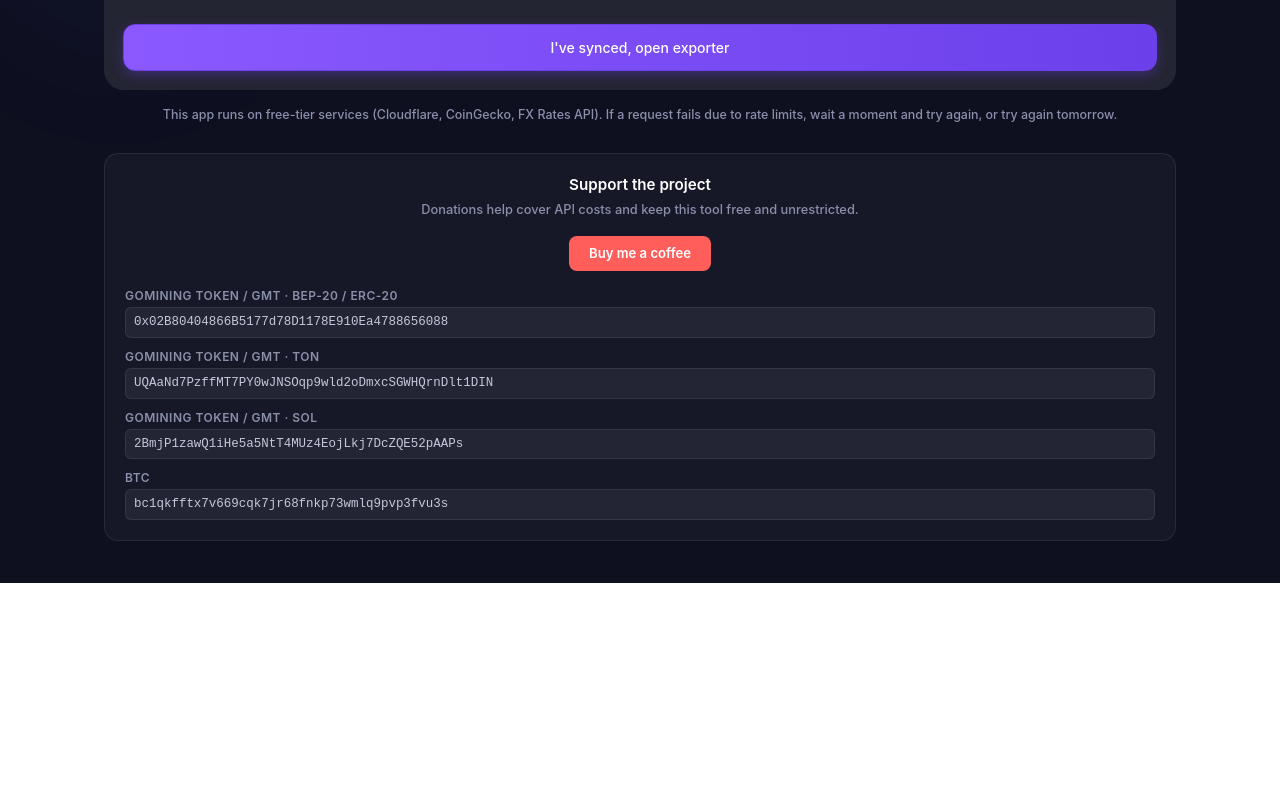
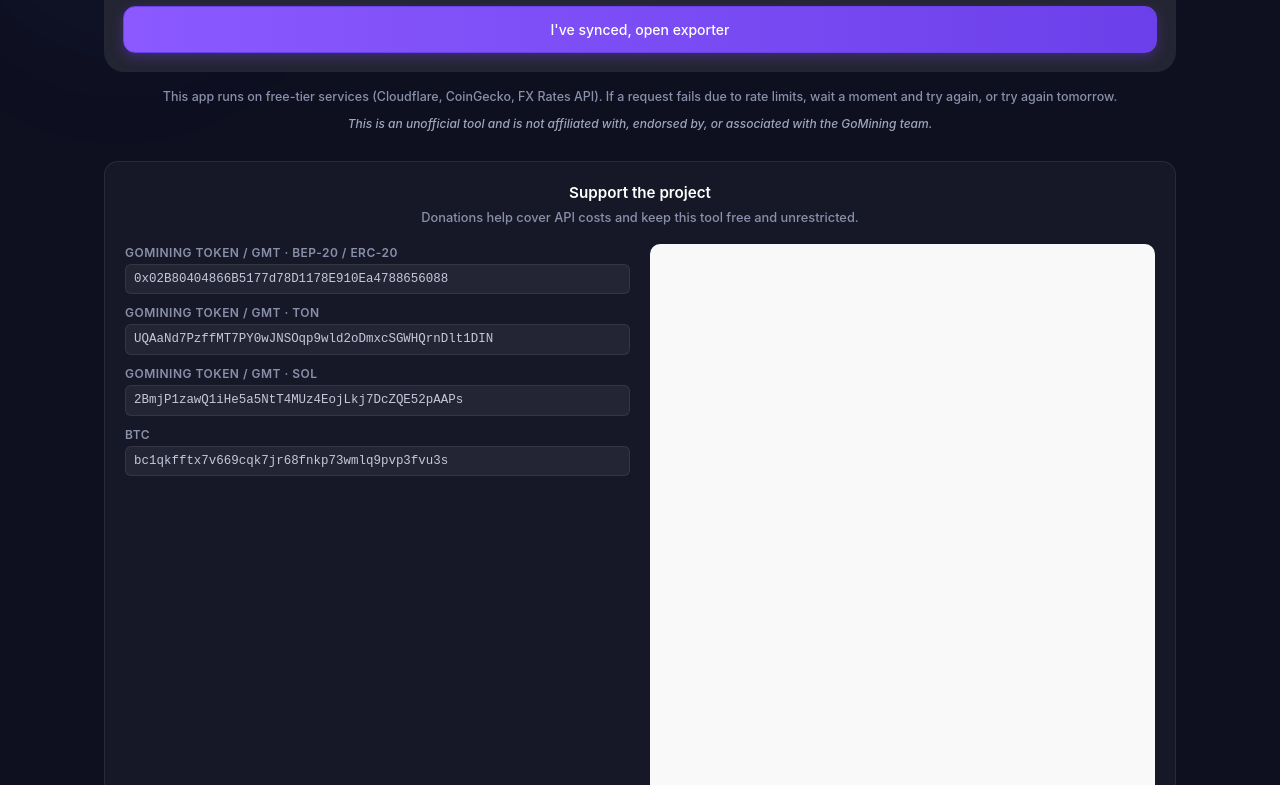
Before and after one commit to JoseGouveia9/RewardTrackr, a React (Vite) app: page / in a window 1280 px wide. Shown: the part 875-1660 px from the top of the page. Before the commit the page ends 1458 px from the top, so only its background shows below. Built offline with nearby package versions, Linux system fonts and the light colour scheme.

Commit message:
feat: embed Ko-fi widget alongside crypto donations, move disclaimer to footer

```diff
--- a/src/app/App.css
+++ b/src/app/App.css
@@ -114,6 +114,7 @@ h3,
   font-size: 0.75rem;
   color: #9fa5be;
   font-style: italic;
+  text-align: center;
 }
 
 .panel {
--- a/src/app/App.tsx
+++ b/src/app/App.tsx
@@ -69,10 +69,6 @@ function App() {
           <p className="hero-subtitle">
             Connect your GoMining session and generate a complete all-rewards Excel report in one
             click. Your token never leaves your browser.
-          </p>
-          <p className="unofficial-notice">
-            This is an unofficial tool and is not affiliated with, endorsed by, or associated with
-            the GoMining team.
           </p>
         </header>
 
@@ -147,6 +143,11 @@ function App() {
           fails due to rate limits, wait a moment and try again, or try again tomorrow.
         </div>
 
+        <p className="unofficial-notice">
+          This is an unofficial tool and is not affiliated with, endorsed by, or associated with the
+          GoMining team.
+        </p>
+
         <DonateSection />
       </main>
     </div>
--- a/src/components/donate-section.css
+++ b/src/components/donate-section.css
@@ -19,21 +19,11 @@
   color: #8a8faa;
 }
 
-.kofi-btn {
-  display: inline-block;
-  margin-bottom: 16px;
-  padding: 8px 20px;
-  background: #ff5e5b;
-  color: #fff;
-  font-size: 0.82rem;
-  font-weight: 600;
-  border-radius: 8px;
-  text-decoration: none;
-  transition: opacity 0.15s;
-}
-
-.kofi-btn:hover {
-  opacity: 0.85;
+.donate-columns {
+  display: grid;
+  grid-template-columns: 1fr 1fr;
+  gap: 20px;
+  align-items: start;
 }
 
 .donate-addresses {
@@ -67,6 +57,11 @@
   border: 1px solid rgba(255, 255, 255, 0.08);
 }
 
+.donate-kofi {
+  border-radius: 10px;
+  overflow: hidden;
+}
+
 .page.theme-light .donate-section {
   background: rgba(0, 0, 0, 0.03);
   border-color: rgba(0, 0, 0, 0.08);
@@ -77,3 +72,9 @@
   color: #3a3f5c;
   border-color: rgba(0, 0, 0, 0.08);
 }
+
+@media (max-width: 640px) {
+  .donate-columns {
+    grid-template-columns: 1fr;
+  }
+}
--- a/src/components/donate-section.tsx
+++ b/src/components/donate-section.tsx
@@ -8,14 +8,7 @@ export const DonateSection = memo(function DonateSection() {
       <p className="donate-sub">
         Donations help cover API costs and keep this tool free and unrestricted.
       </p>
-      <a
-        className="kofi-btn"
-        href="https://ko-fi.com/moustachio"
-        target="_blank"
-        rel="noopener noreferrer"
-      >
-        Buy me a coffee
-      </a>
+      <div className="donate-columns">
         <div className="donate-addresses">
           <div className="donate-group">
             <span className="donate-label">GOMINING Token / GMT · BEP-20 / ERC-20</span>
@@ -34,6 +27,16 @@ export const DonateSection = memo(function DonateSection() {
             <code className="donate-addr">bc1qkfftx7v669cqk7jr68fnkp73wmlq9pvp3fvu3s</code>
           </div>
         </div>
+        <div className="donate-kofi">
+          <iframe
+            id="kofiframe"
+            src="https://ko-fi.com/moustachio/?hidefeed=true&widget=true&embed=true&preview=true"
+            style={{ border: "none", width: "100%", background: "#f9f9f9" }}
+            height="712"
+            title="Support on Ko-fi"
+          />
+        </div>
+      </div>
     </section>
   );
 });
```
Lines whose indentation alone changed are shown as unchanged.
